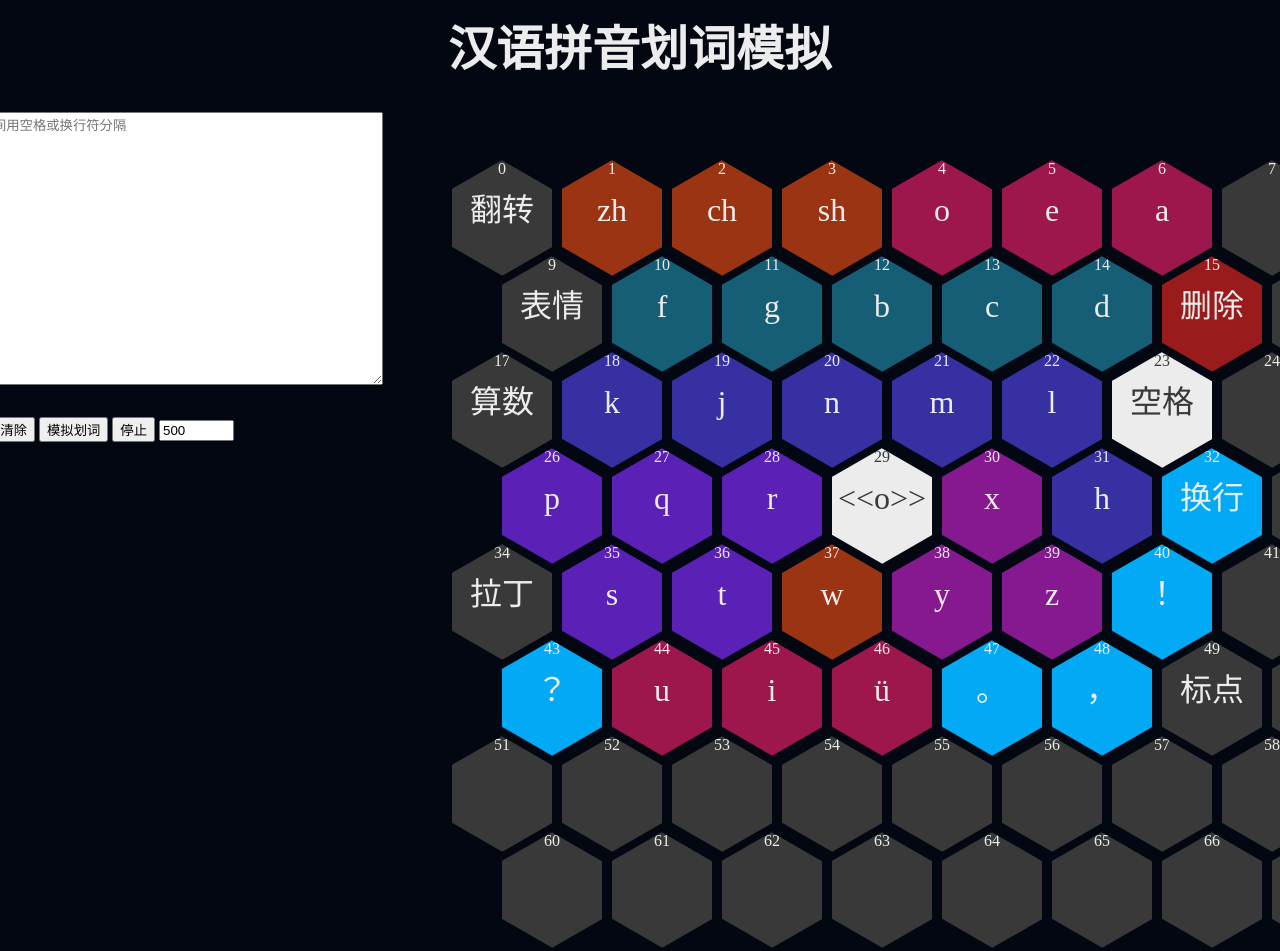
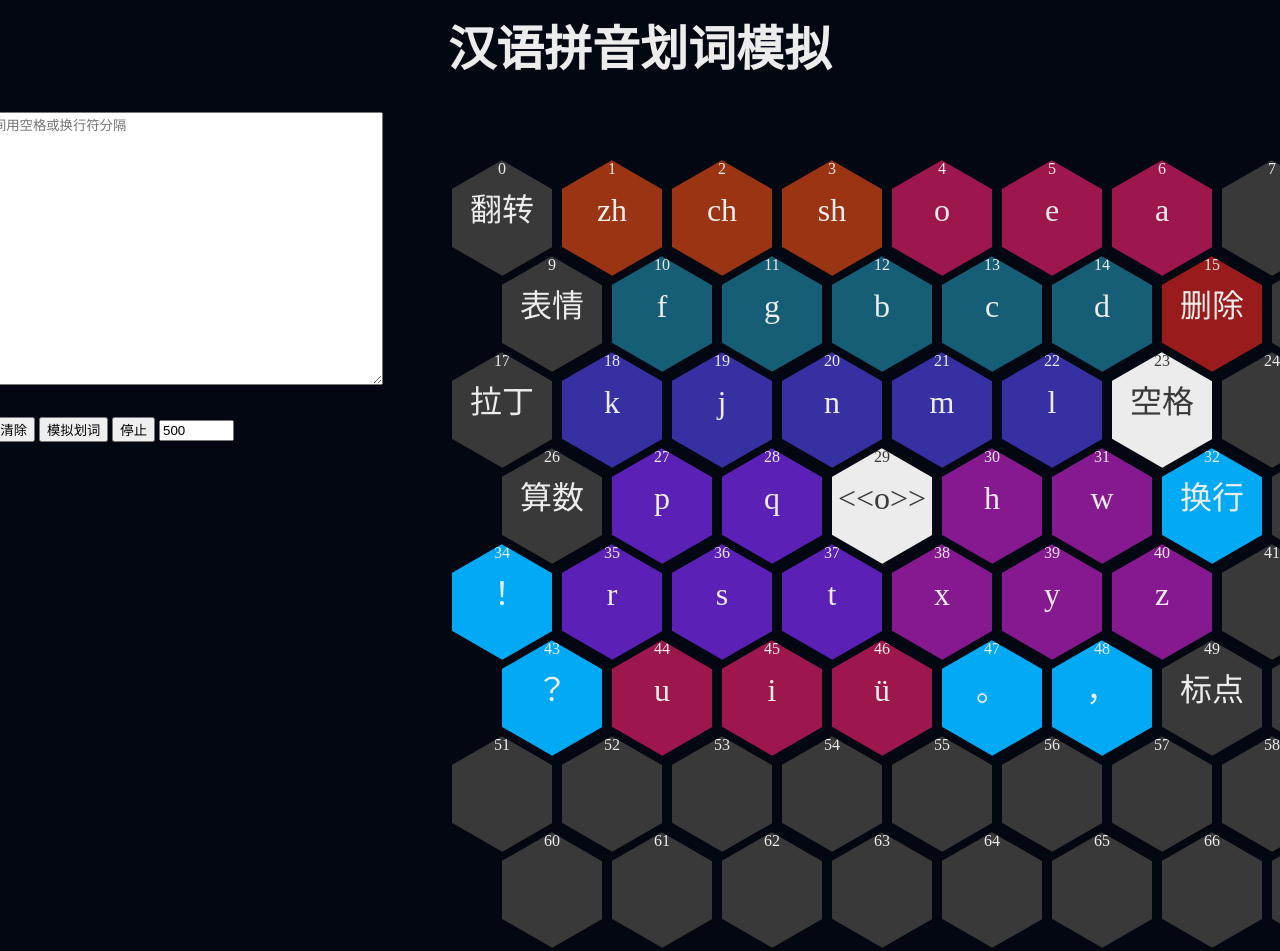
Before and after one commit to crazydan-studio/kuaizi-ime, a plain HTML site: page analyze/simulate.html in a window 1280 px wide. Shown: the top 951 px of the page. Drawn offline with Linux system fonts and the light colour scheme.

Commit message:
Analyze: 调整按键布局

```diff
--- a/analyze/simulate.css
+++ b/analyze/simulate.css
@@ -189,13 +189,14 @@ body {
   background-color: rgb(21, 94, 117);
 }
 
-.key[name="w"] .hex-inner,
 .key[name="zh"] .hex-inner,
 .key[name="ch"] .hex-inner,
 .key[name="sh"] .hex-inner {
   background-color: rgb(154, 52, 18);
 }
 
+.key[name="w"] .hex-inner,
+.key[name="h"] .hex-inner,
 .key[name="x"] .hex-inner,
 .key[name="y"] .hex-inner,
 .key[name="z"] .hex-inner {
@@ -205,7 +206,6 @@ body {
 .key[name="m"] .hex-inner,
 .key[name="l"] .hex-inner,
 .key[name="n"] .hex-inner,
-.key[name="h"] .hex-inner,
 .key[name="j"] .hex-inner,
 .key[name="k"] .hex-inner {
   background-color: rgb(55, 48, 163);
--- a/analyze/simulate.js
+++ b/analyze/simulate.js
@@ -15,7 +15,6 @@ const hexSpacing = 5;
 const hexOuterWidth = hexWidth + 2 * hexSpacing;
 const keyMapping = {
   10: 'f',
-  38: 'y',
   22: 'l',
   12: 'b',
   19: 'j',
@@ -32,28 +31,29 @@ const keyMapping = {
   1: 'zh',
   2: 'ch',
   3: 'sh',
-  36: 't',
-  26: 'p',
-  27: 'q',
-  28: 'r',
+  28: 'q',
+  27: 'p',
   29: '<&lt;o&gt;>',
-  30: 'x',
-  31: 'h',
+  30: 'h',
+  31: 'w',
   32: '换行',
-  37: 'w',
+  17: '拉丁',
+  34: '！',
+  36: 's',
+  35: 'r',
+  37: 't',
+  38: 'x',
+  39: 'y',
   14: 'd',
-  39: 'z',
-  17: '算数',
-  34: '拉丁',
+  26: '算数',
   9: '表情',
   11: 'g',
   20: 'n',
-  35: 's',
   43: '？',
   44: 'u',
   45: 'i',
   46: 'ü',
-  40: '！',
+  40: 'z',
   47: '。',
   48: '，',
   49: '标点'
```
